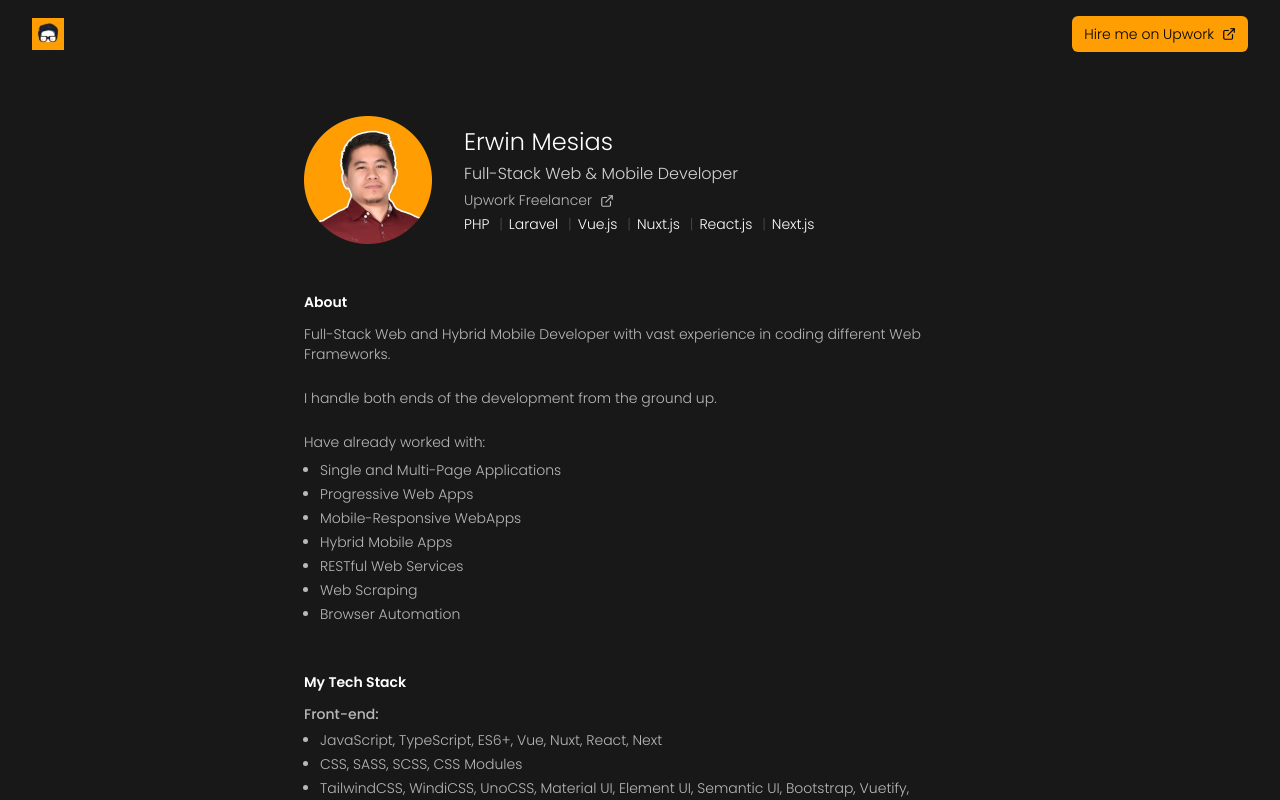
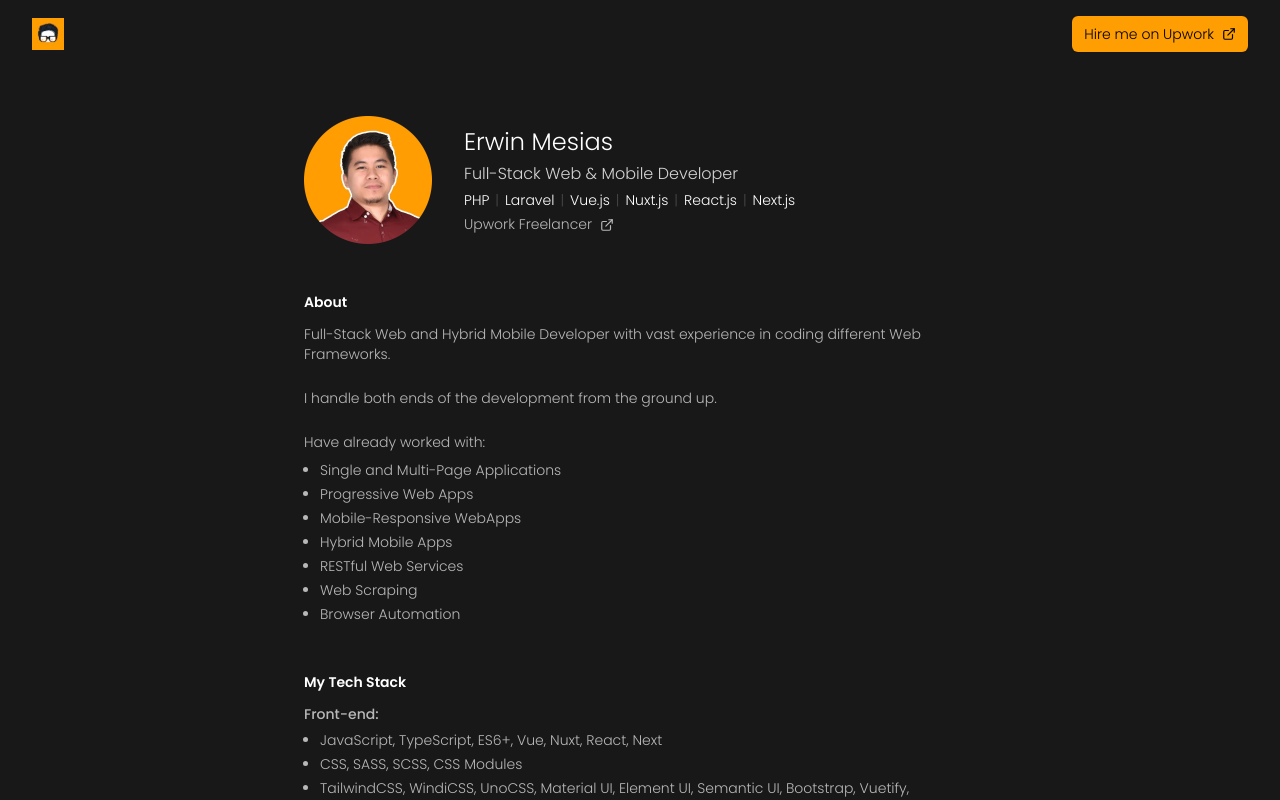
Before and after one commit to erwinmesi/mesi.dev, a Next.js app: page / in a window 1280 px wide. Shown: the top 800 px of the page. Built offline with nearby package versions, Linux system fonts and the light colour scheme.

Commit message:
feat(header): remove centering

```diff
--- a/src/components/home/HomeHeader.tsx
+++ b/src/components/home/HomeHeader.tsx
@@ -19,14 +19,14 @@
     () =>
       majorTools.map((item, index) => (
         <>
-          {item} {index < majorTools.length - 1 && <Pipe />}
+          {item}{index < majorTools.length - 1 && <Pipe />}
         </>
       )),
     []
   );
 
   return (
-    <section className="flex gap-y-6 sm:gap-x-8 items-center my-12 flex-col sm:flex-row max-w-2xl mx-auto">
+    <section className="flex flex-col sm:flex-row sm:items-center max-w-2xl mx-auto gap-y-6 sm:gap-x-8 my-12">
       <span>
         <Image
           src={image}
@@ -37,16 +37,16 @@
         />
       </span>
       <div className="space-y-1">
-        <h1 className="text-center sm:text-left text-2xl">Erwin Mesias</h1>
-        <p className="text-center sm:text-left text-grey-200 text-base">
+        <h1 className="text-2xl">Erwin Mesias</h1>
+        <p className="text-grey-200 text-base">
           Full-Stack Web & Mobile Developer
         </p>
-        <p className="text-center sm:text-left text-grey-300 hover:text-grey-300 hover:underline flex items-center justify-center sm:justify-start">
+        <p className="text-sm">{renderSkills()}</p>
+        <p className="text-grey-300 hover:text-grey-300 hover:underline flex">
           <a href={URL_UPWORK} target="_blank">
             Upwork Freelancer <ExternalLink className="ml-1 inline" size="14" />
           </a>
         </p>
-        <p className="text-center sm:text-left text-sm">{renderSkills()}</p>
       </div>
     </section>
   );
```
